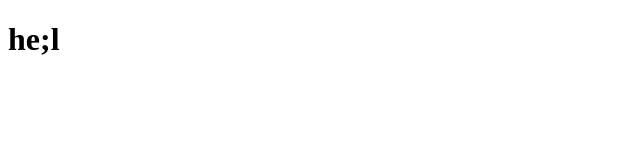
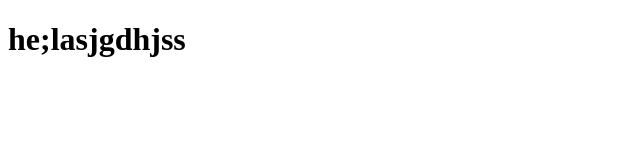
Before and after one commit to Ankhaaby04/Anhaa, a plain HTML site: page index.html in a window 1280 px wide. Shown: the whole page, without its empty margins (0-640 px from the left). Drawn offline with Linux system fonts and the light colour scheme.

Commit message:
anhaagiih

```diff
--- a/index.html
+++ b/index.html
@@ -7,6 +7,6 @@
     <title>Document</title>
 </head>
 <body>
-    <h1> he;l</h1>
+    <h1> he;lasjgdhjss</h1>
 </body>
 </html>
```
